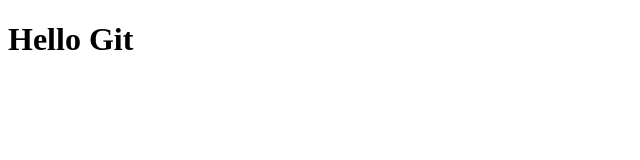
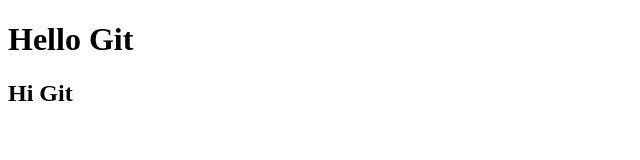
Before and after one commit to ArtemLugovskoj/pr1_test, a plain HTML site: page index.html in a window 1280 px wide. Shown: the whole page, without its empty margins (0-640 px from the left). Drawn offline with Linux system fonts and the light colour scheme.

Commit message:
h2 was added

```diff
--- a/index.html
+++ b/index.html
@@ -7,5 +7,6 @@
 </head>
 <body>
     <h1>Hello Git</h1>
+    <h2>Hi Git</h2>
 </body>
 </html>
```
